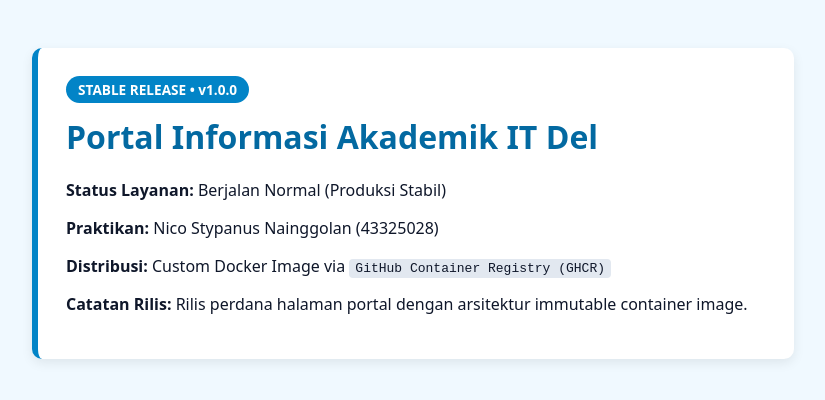
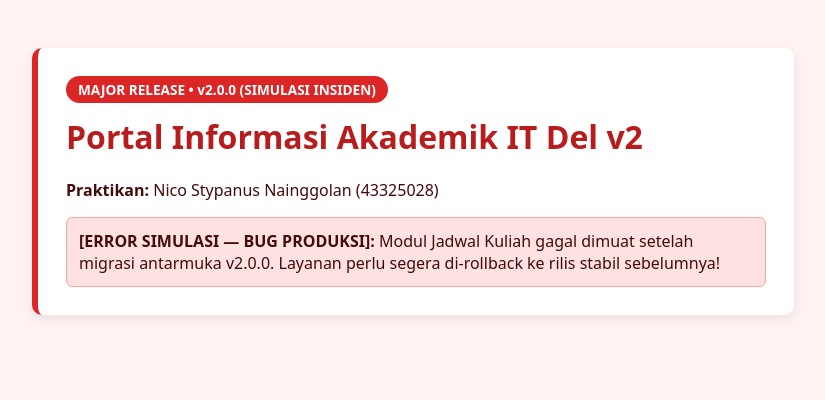
Before and after one commit to Stypanusgol/-virkom-portal-del, a plain HTML site: page src/index.html in a window 1280 px wide. Shown: the whole page, without its empty margins (227-1052 px from the left). Drawn offline with Linux system fonts and the light colour scheme.

Commit message:
feat!: perombakan tampilan portal v2.0.0 (simulasi bug produksi)

```diff
--- a/src/index.html
+++ b/src/index.html
@@ -3,25 +3,25 @@
 <head>
   <meta charset="UTF-8">
   <meta name="viewport" content="width=device-width, initial-scale=1.0">
-  <title>Portal Akademik IT Del — v1.0.0</title>
+  <title>Portal Akademik IT Del — v2.0.0</title>
   <style>
-    body { font-family: system-ui, sans-serif; background: #f0f9ff; color: #0f172a; padding: 40px; }
+    body { font-family: system-ui, sans-serif; background: #fef2f2; color: #450a0a; padding: 40px; }
     .card { background: #ffffff; max-width: 700px; margin: auto; padding: 28px; border-radius: 10px;
-            border-left: 6px solid #0284c7; box-shadow: 0 4px 12px rgba(0,0,0,0.08); }
-    .badge { display: inline-block; background: #0284c7; color: #fff; padding: 4px 12px;
+            border-left: 6px solid #dc2626; box-shadow: 0 4px 12px rgba(0,0,0,0.08); }
+    .badge { display: inline-block; background: #dc2626; color: #fff; padding: 4px 12px;
              border-radius: 999px; font-size: 0.85rem; font-weight: 600; }
-    h1 { margin-top: 12px; color: #0369a1; }
-    code { background: #e2e8f0; padding: 2px 6px; border-radius: 4px; }
+    h1 { margin-top: 12px; color: #b91c1c; }
+    .alert { background: #fee2e2; border: 1px solid #fca5a5; padding: 12px; border-radius: 6px; margin-top: 14px; }
   </style>
 </head>
 <body>
   <div class="card">
-    <span class="badge">STABLE RELEASE • v1.0.0</span>
-    <h1>Portal Informasi Akademik IT Del</h1>
-    <p><strong>Status Layanan:</strong> Berjalan Normal (Produksi Stabil)</p>
+    <span class="badge">MAJOR RELEASE • v2.0.0 (SIMULASI INSIDEN)</span>
+    <h1>Portal Informasi Akademik IT Del v2</h1>
     <p><strong>Praktikan:</strong> Nico Stypanus Nainggolan (43325028)</p>
-    <p><strong>Distribusi:</strong> Custom Docker Image via <code>GitHub Container Registry (GHCR)</code></p>
-    <p><strong>Catatan Rilis:</strong> Rilis perdana halaman portal dengan arsitektur immutable container image.</p>
+    <div class="alert">
+      <strong>[ERROR SIMULASI — BUG PRODUKSI]:</strong> Modul Jadwal Kuliah gagal dimuat setelah migrasi antarmuka v2.0.0. Layanan perlu segera di-rollback ke rilis stabil sebelumnya!
+    </div>
   </div>
 </body>
 </html>
```
Also changed, not shown: 1 other file.
